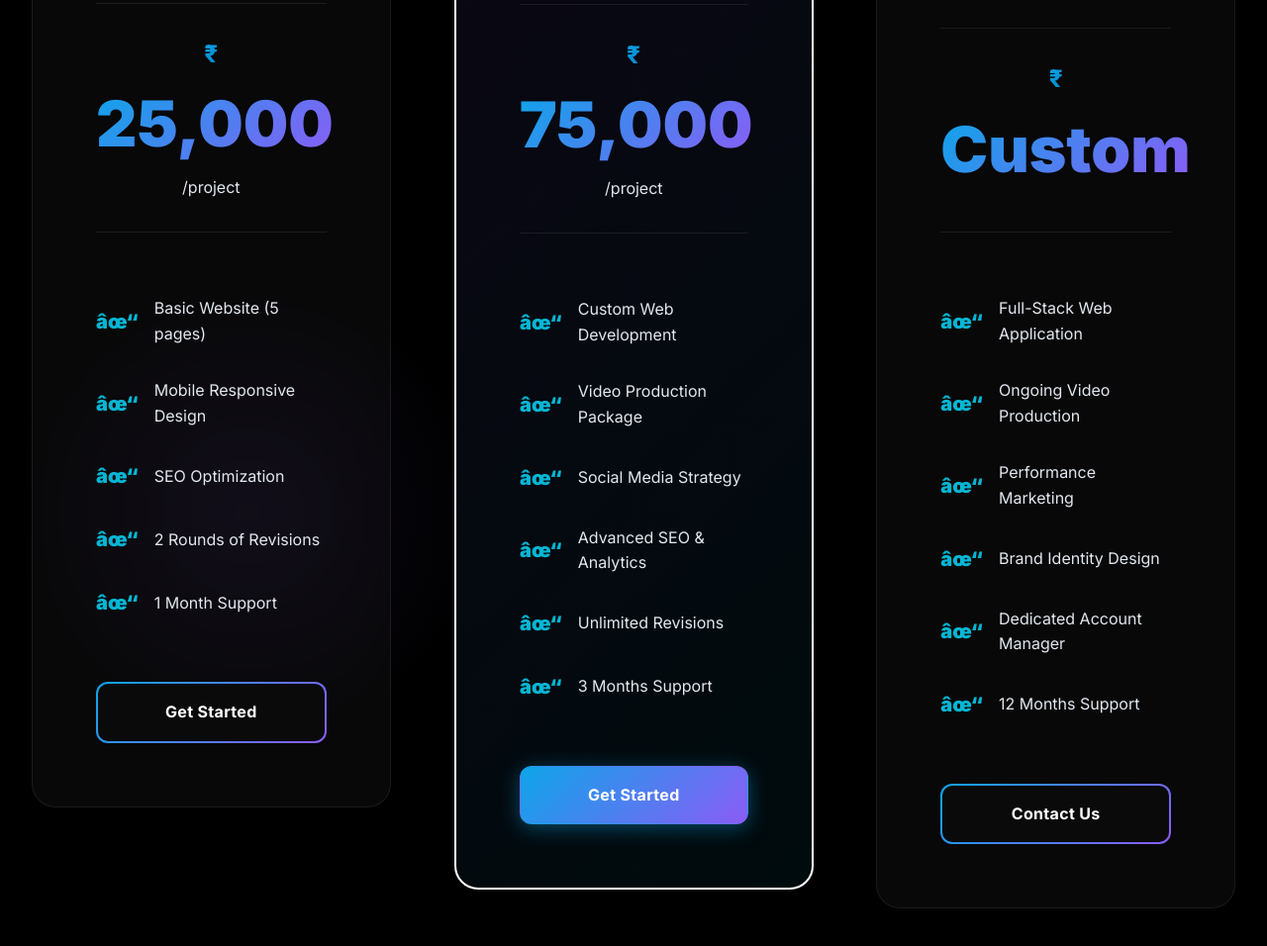
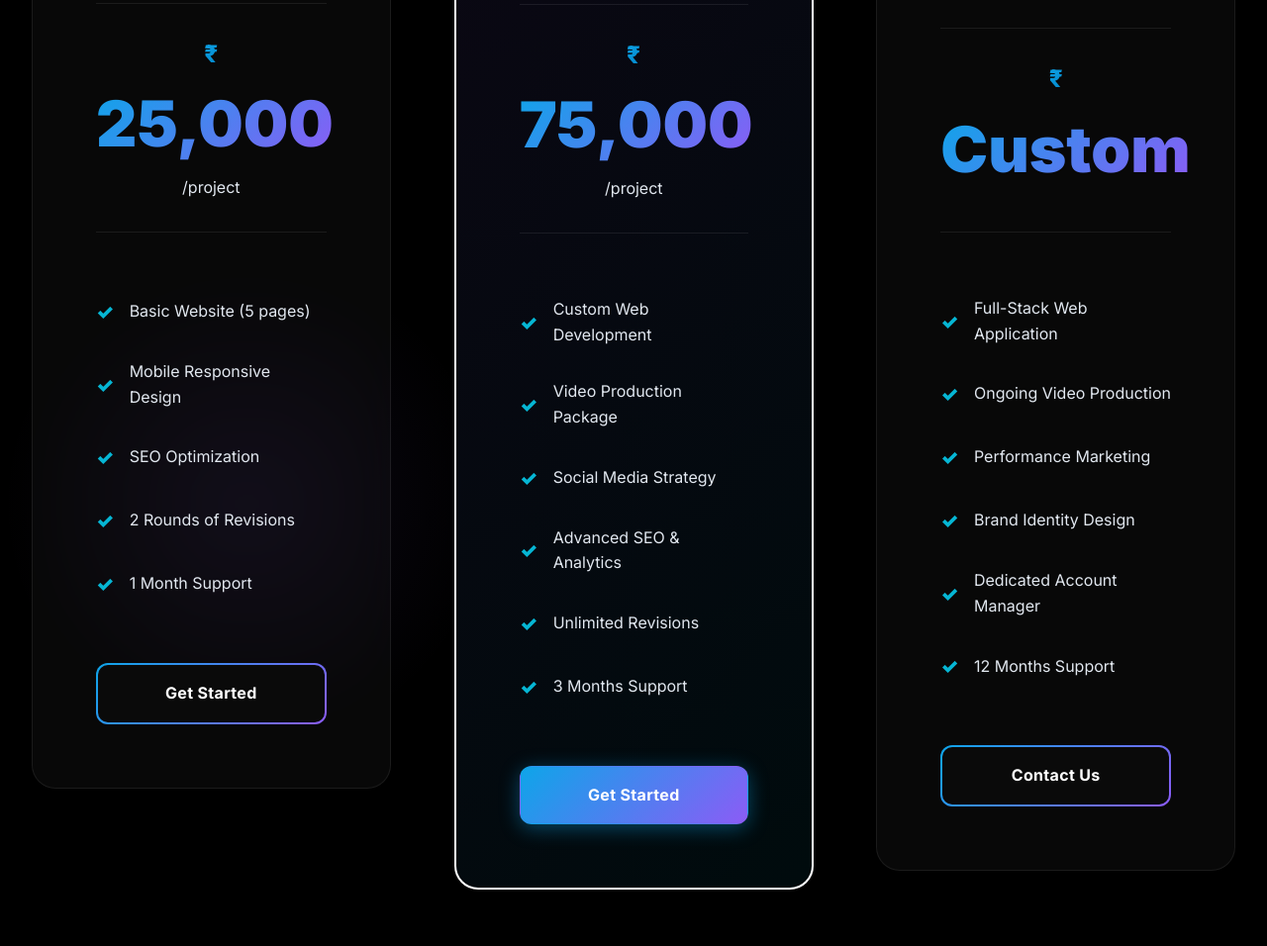
Before and after one commit to Neeraj611/kreatixlabs, a plain HTML site: page index.html in a window 1280 px wide. Shown: the part 8524-9480 px from the top of the page at 99% size. Drawn offline with Linux system fonts and the light colour scheme.

Commit message:
corrected css

```diff
--- a/style.css
+++ b/style.css
@@ -1168,7 +1168,7 @@ button {
 }
 
 .pricing-features li::before {
-  content: 'âœ“';
+  content: '\2713';
   color: var(--cyan-accent);
   font-weight: 900;
   font-size: var(--font-size-xl);
```
